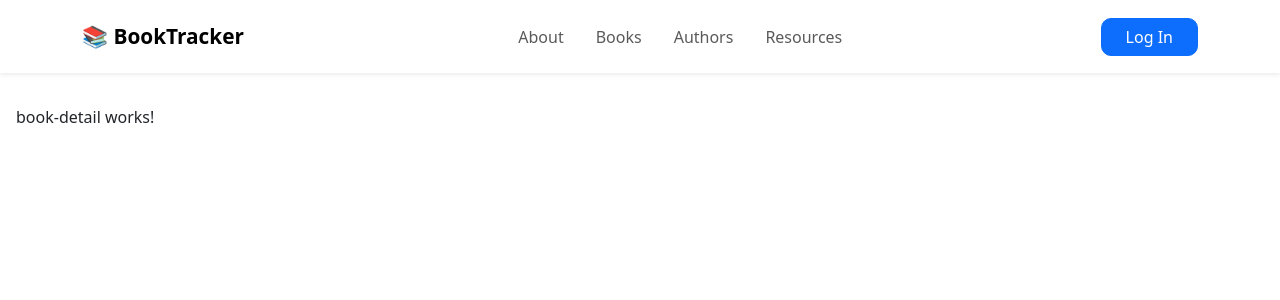
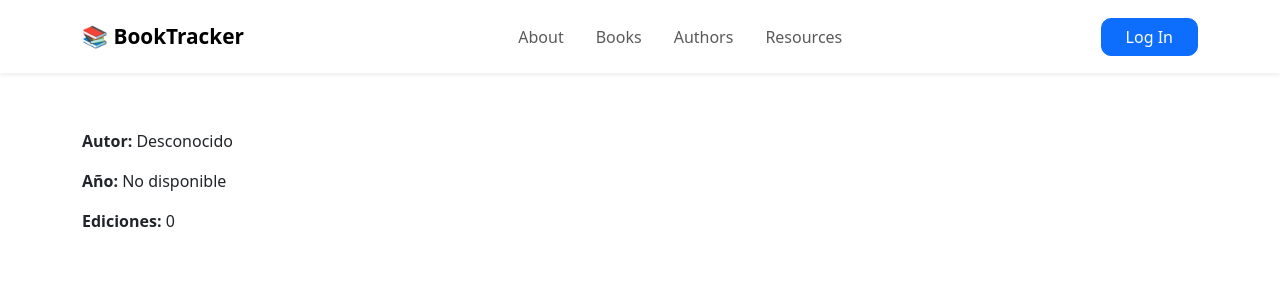
Before and after one commit to adrianawzw/book-tracker-app, an Angular app: page /books/1 in a window 1280 px wide. Shown: the top 300 px of the page. Built offline with nearby package versions, Linux system fonts and the light colour scheme.

Commit message:
feat: implementar vista de detalle de libros

```diff
--- a/src/app/features/books/pages/book-detail/book-detail.html
+++ b/src/app/features/books/pages/book-detail/book-detail.html
@@ -1 +1,20 @@
-<p>book-detail works!</p>
+<div class="container mt-4">
+
+    <h2>{{ book?.title }}</h2>
+
+    <p>
+        <strong>Autor:</strong>
+        {{ book?.author_name?.[0] || 'Desconocido' }}
+    </p>
+
+    <p>
+        <strong>Año:</strong>
+        {{ book?.first_publish_year || 'No disponible' }}
+    </p>
+
+    <p>
+        <strong>Ediciones:</strong>
+        {{ book?.edition_count || 0 }}
+    </p>
+
+</div>
--- a/src/app/features/books/pages/book-detail/book-detail.ts
+++ b/src/app/features/books/pages/book-detail/book-detail.ts
@@ -8,4 +8,10 @@ import { Component } from '@angular/core';
 })
 export class BookDetail {
 
+  book: any;
+
+  constructor() {
+    this.book = history.state.book;
+  }
+
 }
--- a/src/app/features/books/pages/book-list/book-list.html
+++ b/src/app/features/books/pages/book-list/book-list.html
@@ -14,7 +14,9 @@
 
     <div class="card mb-3">
         <div class="card-body">
-
+            <button class="btn btn-outline-primary" (click)="viewDetail(book)">
+                Ver detalle
+            </button>
             <h5>{{ book.title }}</h5>
 
             <p>
--- a/src/app/features/books/pages/book-list/book-list.ts
+++ b/src/app/features/books/pages/book-list/book-list.ts
@@ -1,6 +1,7 @@
 import { Component, inject } from '@angular/core';
 import { FormsModule } from '@angular/forms';
 import { Books } from '../../services/books';
+import { Router } from '@angular/router';
 
 @Component({
   selector: 'app-book-list',
@@ -10,6 +11,7 @@ import { Books } from '../../services/books';
 })
 export class BookList {
 
+  private router = inject(Router);
   private booksService = inject(Books);
 
   query = '';
@@ -24,4 +26,12 @@ export class BookList {
       });
   }
 
+  viewDetail(book: any) {
+    this.router.navigate(
+      ['/books', book.key.replace('/works/', '')],
+      {
+        state: { book }
+      }
+    );
+  }
 }
```
